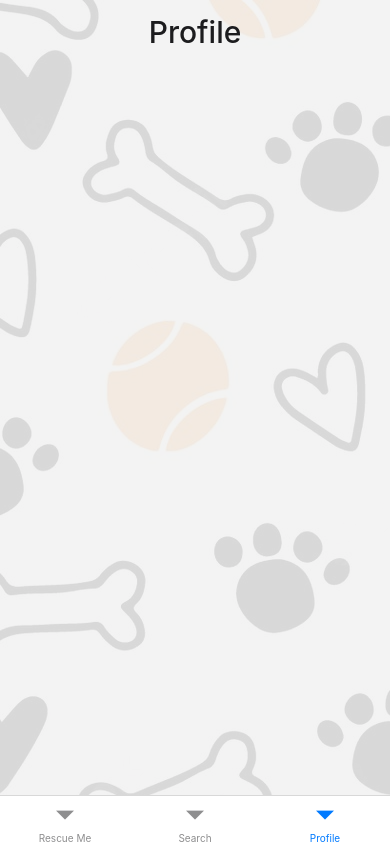
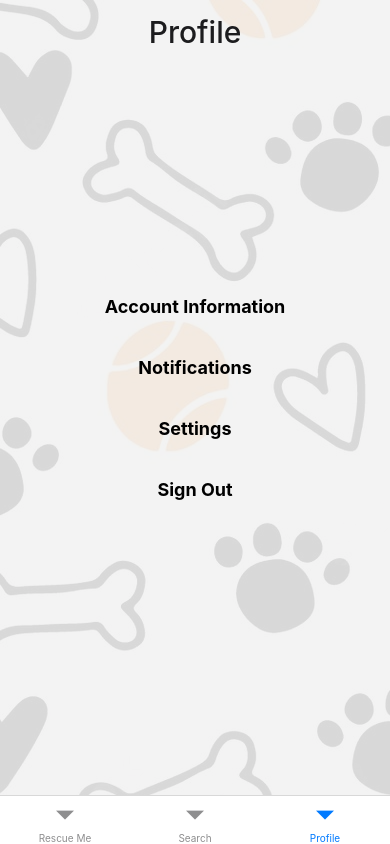
Before and after one commit to samlaconico/PetSpace, a React Native app in the folder pet-space/: screen /Profile in a window 390 px wide. Built offline with nearby package versions, Linux system fonts and the light colour scheme.

Commit message:
new branch with comments

```diff
--- a/pet-space/App.js
+++ b/pet-space/App.js
@@ -10,27 +10,56 @@ import { DogBreedsScreen } from './Components/DogBreedInfo.js';
 import {createStackNavigator} from '@react-navigation/stack';
 import { CatBreedsScreen } from './Components/CatBreedInfo.js';
 import { Manual } from './Components/Manual.js';
+import { AccountInformation } from './Components/AccountInformation.js';
 
-
-const Stack = createStackNavigator();
-function MyStack({navigation}) {
+// Stack Navigator for Home screen
+const HomeStack = createStackNavigator();
+function HomeStackNavigator() {
   return (
-    <Stack.Navigator screenOptions = {{ headerShown : false }} initialRouteName = "HomeScreen">
-          <Stack.Screen name = "HomeScreen" component = {HomeScreen} />
-          <Stack.Screen name = "DogBreedsScreen" component = {DogBreedsScreen} options={({navigation})}/>
-          <Stack.Screen name = "CatBreedsScreen" component = {CatBreedsScreen} />
-          <Stack.Screen name = "Manual" component = {Manual}/>
-        </Stack.Navigator>
+    <HomeStack.Navigator screenOptions = {{ headerShown : false }} >
+          <HomeStack.Screen name = "HomeScreen" component = {HomeScreen} />
+          <HomeStack.Screen name = "DogBreedsScreen" component = {DogBreedsScreen} />
+          <HomeStack.Screen name = "CatBreedsScreen" component = {CatBreedsScreen} />
+          <HomeStack.Screen name = "Manual" component = {Manual}/>
+        </HomeStack.Navigator>
   );
 }
+
+// Stack Navigator for Profile screen
+const ProfileStack = createStackNavigator();
+function ProfileStackNavigator() {
+  return (
+    <ProfileStack.Navigator screenOptions = {{ headerShown : false }} >
+          <ProfileStack.Screen name = "ProfileScreen" component = {ProfileScreen} options = {{ title: 'Profile'}} />
+          <ProfileStack.Screen name="AccountInformation" component={AccountInformation} options={{ title: 'Account Information' }} />
+        </ProfileStack.Navigator>
+  );
+}
+
+// Main function to display the App
 export default function App({ navigation }) {
   return (
+      // NavigationContainer component to wrap the navigators and manage the navigation stack
       <NavigationContainer>
-        <Tab.Navigator screenOptions={{headerTitleAlign: 'center',
-        headerStyle: {backgroundColor: 'white', }, headerTitleStyle: {fontSize: 30}, headerTransparent: true, }}>
-          <Tab.Screen name="Home" component={MyStack} options={({navigation}) => ({title:'Rescue Me',
+        {/* Bottom Tab Navigator to navigate between different screens */}
+        <Tab.Navigator
+          // Customizing the appearance of the header for each screen in the Tab Navigator
+          screenOptions={{
+            headerTitleAlign: 'center', // Aligning the title in the center
+            headerStyle: {backgroundColor: 'white', }, // Background color of the header
+            headerTitleStyle: {fontSize: 30}, // Font size for the title
+            headerTransparent: true, // Making the header transparent
+          }}>
+          {/* Tab screen to display HomeStackNavigator */}
+          <Tab.Screen
+            name="Home"
+            component={HomeStackNavigator}
+            options={({navigation}) => ({
+              title: 'Rescue Me', // Title of the screen
               headerRight: () => (
-            <TouchableOpacity activeOpacity={0.5}
+                // Adding a custom right header button
+                <TouchableOpacity
+                  activeOpacity={0.5}
                   onPress={() => Alert.alert('Left button pressed')}>
                   <Image
                     source={require('./assets/icon-ios.png')}
@@ -38,36 +67,38 @@ export default function App({ navigation }) {
                   />
                 </TouchableOpacity>
               ),
-          headerRightContainerStyle: {paddingRight: 10},
-          headerLeftContainerStyle: {paddingRight: 10}})}
+              headerRightContainerStyle: {paddingRight: 10}, // Adding padding to the right header button
+              headerLeftContainerStyle: {paddingRight: 10} // Adding padding to the left header
+            })}
           />
 
-          <Tab.Screen name="Search" component={SearchScreen} options={{title:'Search',
-          headerRightContainerStyle: {paddingRight: 10},
-          headerLeftContainerStyle: {paddingRight: 10}}}
+          {/* Tab screen to display the SearchScreen */}
+          <Tab.Screen
+            name="Search"
+            component={SearchScreen}
+            options={{
+              title: 'Search', // Title of the screen
+              headerRightContainerStyle: {paddingRight: 10}, // Adding padding to the right header
+              headerLeftContainerStyle: {paddingRight: 10} // Adding padding to the left header
+            }}
           />
 
 
-
-          <Tab.Screen name="Profile" component={ProfileScreen} options={{title:'Profile',
-          headerRightContainerStyle: {paddingRight: 10},
-          headerLeftContainerStyle: {paddingRight: 10}}}
+          {/* Tab screen to display ProfileStackNavigator */}
+          <Tab.Screen
+            name="Profile"
+            component={ProfileStackNavigator}
+            options={{
+              title: 'Profile', // Title of the screen
+              headerRightContainerStyle: {paddingRight: 10}, // Adding padding to the right header
+              headerLeftContainerStyle: {paddingRight: 10} // Adding padding to the left header
+            }}
           />
 
         </Tab.Navigator>
-
-
-
-
       </NavigationContainer>
-
-
-
-
-
   );
 }
-
 
 
 const HeaderStyle = StyleSheet.create({
--- /dev/null
+++ b/pet-space/Components/AccountInformation.js
@@ -0,0 +1,25 @@
+import React from 'react';
+import { View, Text, StyleSheet } from 'react-native';
+
+const AccountInformation = ({ navigation }) => {
+  return (
+    <View style={styles.container}>
+      <Text style={styles.headerText}>Account Information Screen</Text>
+    </View>
+  );
+};
+
+const styles = StyleSheet.create({
+  container: {
+    flex: 1,
+    justifyContent: 'center',
+    alignItems: 'center'
+  },
+  headerText: {
+    fontSize: 22,
+    fontWeight: 'bold',
+    marginBottom: 20
+  },
+});
+
+export { AccountInformation };
--- a/pet-space/Components/Profile.js
+++ b/pet-space/Components/Profile.js
@@ -1,27 +1,72 @@
 import { StatusBar } from 'expo-status-bar';
-import { ImageBackground, StyleSheet, Text, Image, View } from 'react-native';
+import { ImageBackground, StyleSheet, Text, Image, View, TouchableOpacity } from 'react-native';
 import { NavigationContainer } from '@react-navigation/native';
 import { createBottomTabNavigator } from '@react-navigation/bottom-tabs';
 
+// ProfileScreen component to display the profile screen of the app
+const ProfileScreen = ({ navigation }) => {
+    return (
+      // ImageBackground component to display background image
+      <ImageBackground source={require('../assets/background.jpg')}
+       imageStyle={styles.bgImage} style={styles.backgroundImage}>
+        <View style={styles.container}>
+          {/* TouchableOpacity component to navigate to AccountInformation screen when pressed */}
+          <TouchableOpacity style={styles.menuItem}
+           onPress={() => navigation.navigate('AccountInformation')}>
+            <Text style={styles.menuText}>Account Information</Text>
+          </TouchableOpacity>
 
-export function ProfileScreen() {
-    return (
-        <ImageBackground source={require('../assets/background.jpg')} imageStyle={styles.bgImage} resizeMode="cover" style={styles.main}>
-            <View style={styles.main}>
+          {/* TouchableOpacity component to display an alert when pressed */}
+          <TouchableOpacity style={styles.menuItem}
+           onPress={() => alert('Notifications pressed')}>
+            <Text style={styles.menuText}>Notifications</Text>
+          </TouchableOpacity>
 
-            </View>
-        </ImageBackground>
+          {/* TouchableOpacity component to display an alert when pressed */}
+          <TouchableOpacity style={styles.menuItem}
+           onPress={() => alert('Settings pressed')}>
+            <Text style={styles.menuText}>Settings</Text>
+          </TouchableOpacity>
+
+          {/* TouchableOpacity component to display an alert when pressed */}
+          <TouchableOpacity style={styles.menuItem}
+           onPress={() => alert('Sign Out pressed')}>
+            <Text style={styles.menuText}>Sign Out</Text>
+          </TouchableOpacity>
+        </View>
+      </ImageBackground>
     );
-  }
+  };
 
-const styles = StyleSheet.create({
-    main: {
-        flex: 1,
-        justifyContent: 'center',
-        alignItems: 'center',
+  // Styles object to add styles to the components
+  const styles = StyleSheet.create({
+    // Style for ImageBackground component
+    backgroundImage: {
+      flex: 1,
+      resizeMode: "cover",
+      justifyContent: "center"
     },
-
+    // Style for background image of ImageBackground component
     bgImage: {
         opacity: .1,
-    }
-});
+    },
+    // Style for View component
+    container: {
+      flex: 1,
+      justifyContent: 'center',
+      alignItems: 'center'
+    },
+    // Style for TouchableOpacity component
+    menuItem: {
+      padding: 10,
+      marginVertical: 10
+    },
+    // Style for text in TouchableOpacity component
+    menuText: {
+      fontSize: 18,
+      fontWeight: 'bold'
+    },
+  });
+
+  // Exporting ProfileScreen component
+  export { ProfileScreen };
--- a/pet-space/Components/Search.js
+++ b/pet-space/Components/Search.js
@@ -1,41 +1,67 @@
-
 import React, { useState, useEffect } from 'react';
 import { StyleSheet, Text, View, TouchableOpacity, Dimensions } from 'react-native';
 import MapView, { Callout, Circle, Marker, PROVIDER_GOOGLE } from 'react-native-maps';
 import * as Location from 'expo-location';
 import { render } from 'react-dom';
 
+// SearchScreen component definition
 export function SearchScreen() {
+  // State to store the current region of the map
   const [mapRegion, setMapRegion] = useState(null);
 
+  // Use Effect hook to get the user's current location and set it as the map region
   useEffect(() => {
     (async () => {
-      //requests the user for location permission
+      // Request permission to access the user's location
       let { status } = await Location.requestForegroundPermissionsAsync();
+
+      // If permission is not granted, display an error message and return
       if (status !== 'granted') {
         setErrorMsg('Permission to access location was denied');
         return;
       }
-       //locates the user's location
-      let location = await Location.getCurrentPositionAsync({});
-      setMapRegion({
-        latitude: location.coords.latitude,
-        longitude: location.coords.longitude,
-        longitudeDelta: 0.0922,
-        latitudeDelta: 0.0421
-      });
-          console.log('location', location)
 
+      try {
+        // Try to get the user's current location
+        let location = await Location.getCurrentPositionAsync({});
+
+        // If successful, set the region of the map to the user's location
+        setMapRegion({
+          latitude: location.coords.latitude,
+          longitude: location.coords.longitude,
+          longitudeDelta: 0.0922,
+          latitudeDelta: 0.0421
+        });
+      } catch (error) {
+        console.log(error);
+        // If an error occurs, try again to get the user's location
+        (async () => {
+          let location = await Location.getCurrentPositionAsync({});
+          setMapRegion({
+            latitude: location.coords.latitude,
+            longitude: location.coords.longitude,
+            longitudeDelta: 0.0922,
+            latitudeDelta: 0.0421
+          });
+        })();
+      }
     })();
-  }, []);
+  });
 
+  // Render the component
   return (
     <View style={styles.container}>
+      {/* Search button component */}
+      <TouchableOpacity style={styles.searchButton}>
+        <Text style={styles.searchButtonText}>Pet Shelter Search</Text>
+      </TouchableOpacity>
+      {/* Map component */}
       <MapView
                style={styles.map}
                region={mapRegion}
-
+               // show user's current location on the map
                showsUserLocation={true}
+               // show the My Location button on the map
                showsMyLocationButton={true}
       >
 
@@ -44,15 +70,28 @@ export function SearchScreen() {
   );
 }
 
-
+// Styles object to store the component's styles
 const styles = StyleSheet.create({
   container: {
     flex: 1,
     alignItems: 'center',
     justifyContent: 'center',
+    position: 'relative',
   },
   map: {
     width: '100%',
     height: '100%',
   },
+  searchButton: {
+    backgroundColor: 'orange',
+    padding: 12,
+    borderRadius: 20,
+    position: 'absolute',
+    bottom: 20,
+    zIndex: 1,
+  },
+  searchButtonText: {
+    color: 'black',
+    fontWeight: 'bold',
+  },
 });
```
Lines whose indentation alone changed are shown as unchanged.
